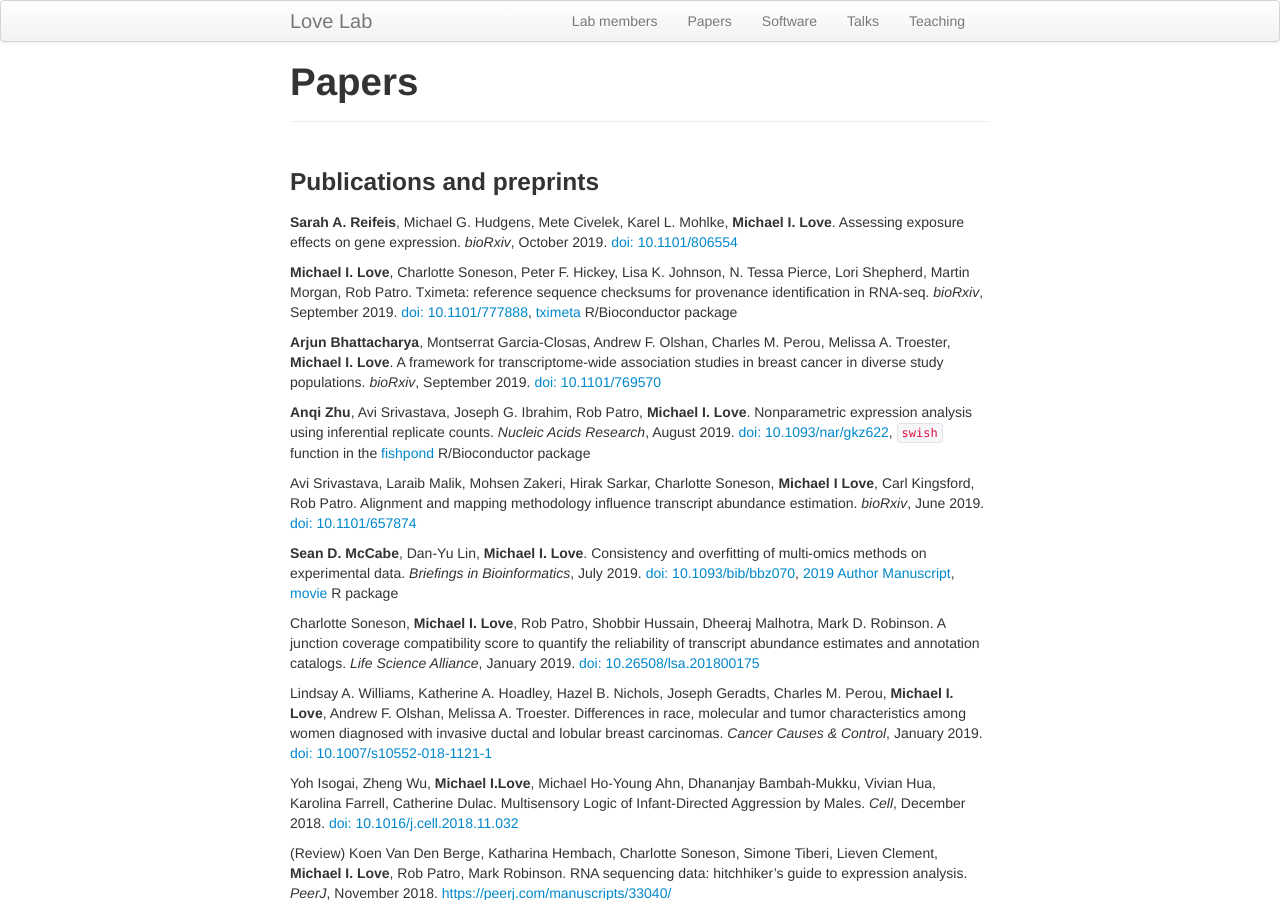
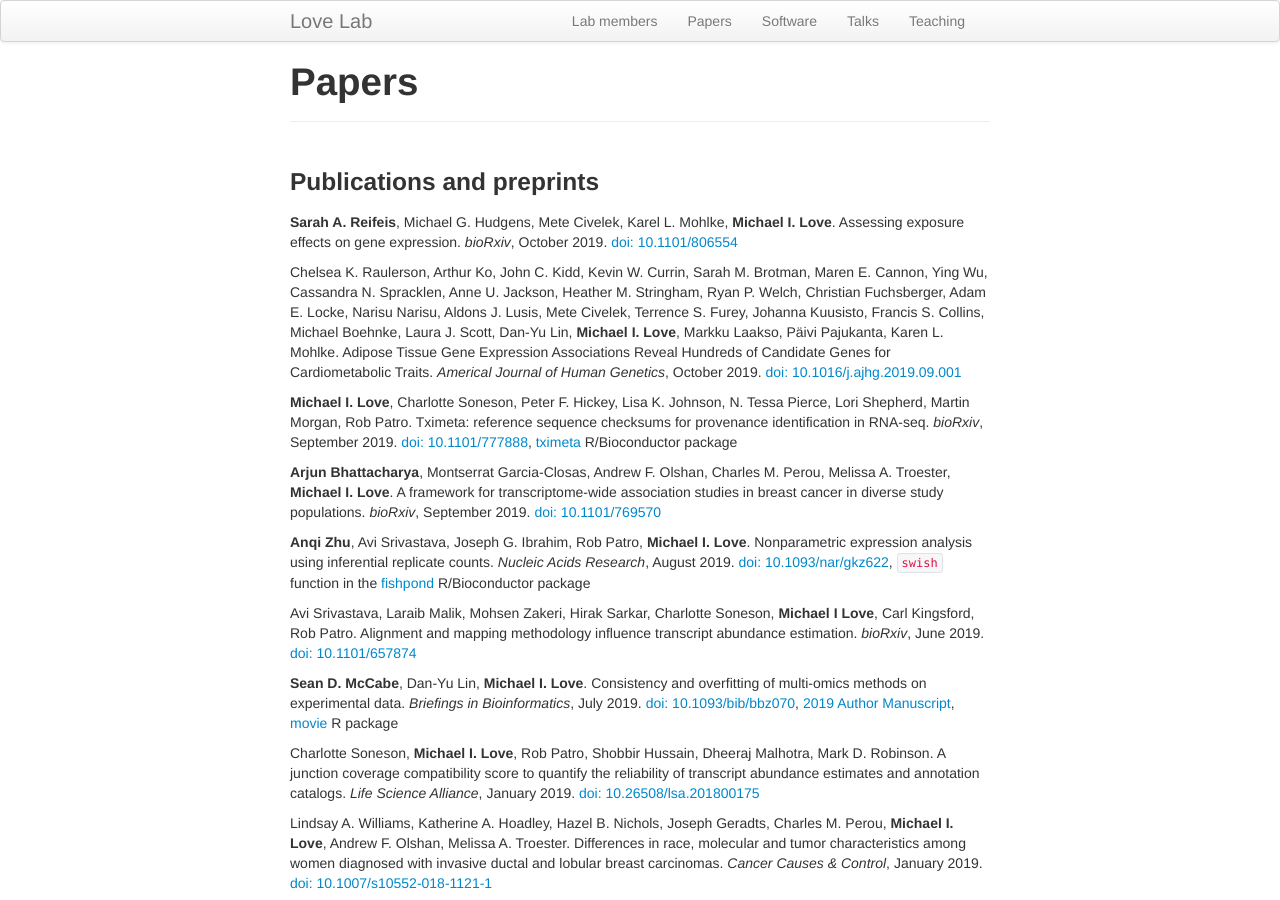
Before and after one commit to mikelove/mikelove.github.io, a Jekyll site: the page built from pages/papers.md, in a window 1280 px wide and 900 px high. Built offline with Jekyll 4.4.1, drawn with Linux system fonts in a browser that asks for light colours.

Commit message:
add papers

```diff
--- a/pages/papers.md
+++ b/pages/papers.md
@@ -10,6 +10,18 @@ L. Mohlke, **Michael I. Love**.
 Assessing exposure effects on gene expression.
 *bioRxiv*, October 2019.
 [doi: 10.1101/806554](https://doi.org/10.1101/806554)
+
+Chelsea K. Raulerson, Arthur Ko, John C. Kidd, Kevin W. Currin, Sarah
+M. Brotman, Maren E. Cannon, Ying Wu, Cassandra N. Spracklen, Anne
+U. Jackson, Heather M. Stringham, Ryan P. Welch, Christian
+Fuchsberger, Adam E. Locke, Narisu Narisu, Aldons J. Lusis, Mete
+Civelek, Terrence S. Furey, Johanna Kuusisto, Francis S. Collins,
+Michael Boehnke, Laura J. Scott, Dan-Yu Lin, **Michael I. Love**,
+Markku Laakso, Päivi Pajukanta, Karen L. Mohlke.
+Adipose Tissue Gene Expression Associations Reveal Hundreds of
+Candidate Genes for Cardiometabolic Traits.
+*Americal Journal of Human Genetics*, October 2019.
+[doi: 10.1016/j.ajhg.2019.09.001](https://doi.org/10.1016/j.ajhg.2019.09.001)
 
 **Michael I. Love**, Charlotte Soneson, Peter F. Hickey, Lisa
 K. Johnson, N. Tessa Pierce, Lori Shepherd, Martin Morgan, Rob Patro.
```
